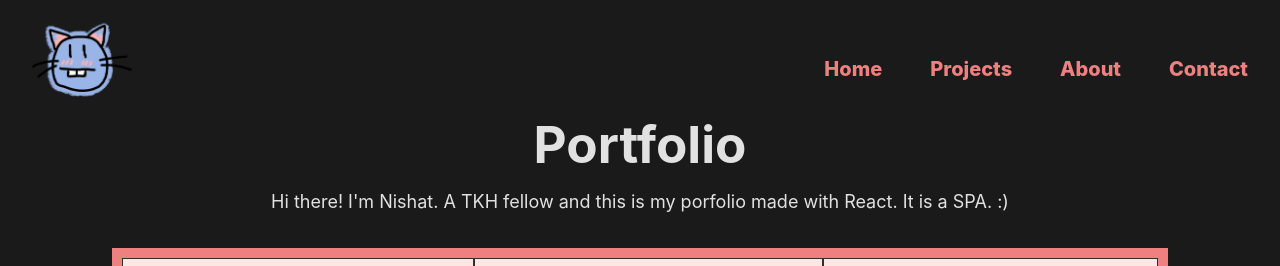
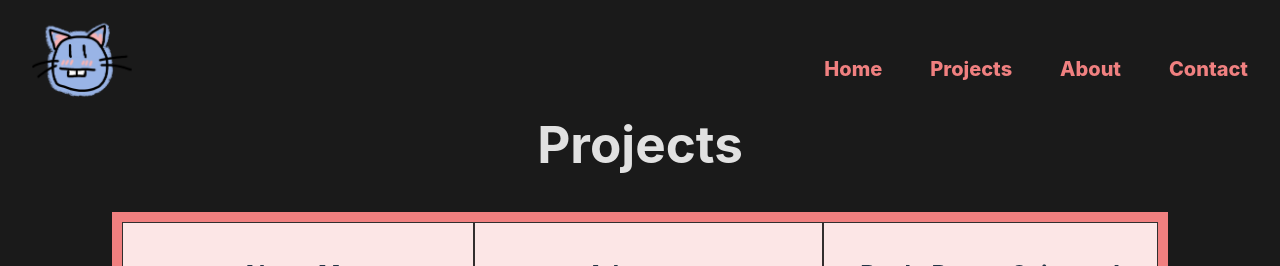
Before and after one commit to Nemo080/TKH-react-portfolio, a React (Vite) app: page /portfolio in a window 1280 px wide. Shown: the top 266 px of the page. Built offline with nearby package versions, Linux system fonts and the light colour scheme.

Commit message:
project pg clean up

```diff
--- a/src/components/Portfolio.jsx
+++ b/src/components/Portfolio.jsx
@@ -3,8 +3,7 @@ import React from 'react'
 export default function Portfolio() {
   return (
     <>
-        <h1 className="text-6xl font-bold my-2.5">Portfolio</h1>
-        <p className='mt-4 mb-8 text-lg'>Hi there! I'm Nishat. A TKH fellow and this is my porfolio made with React. It is a SPA. :)</p>
+        <h1 className="text-6xl font-bold my-2.5 mb-10">Projects</h1>
         <div className='portfolio-container mx-20'>
             <div className='portfolio-item'>
                 <h2 className='text-2xl font-bold my-4'>About Me</h2>
```
